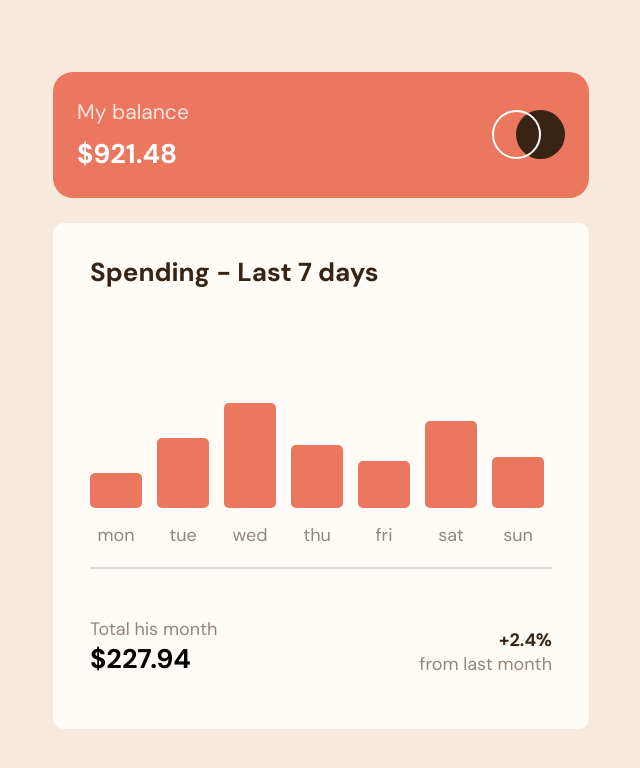
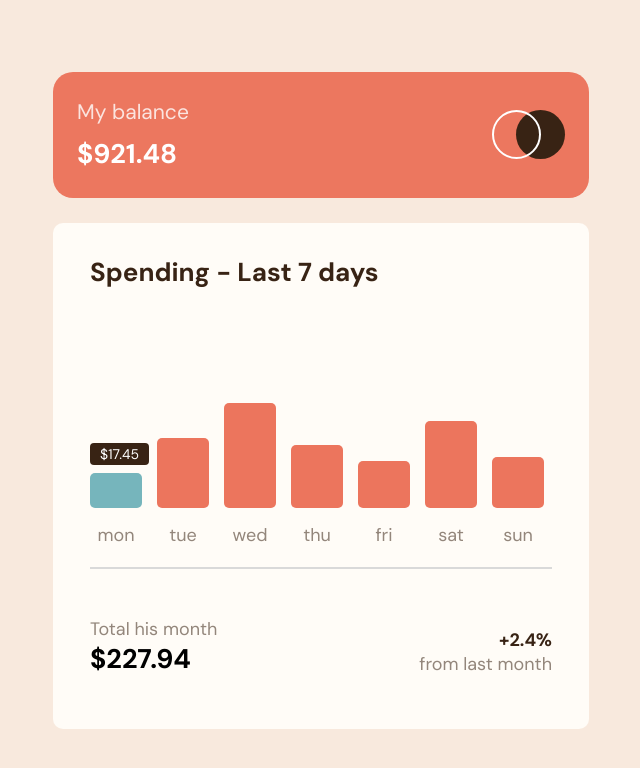
Before and after one commit to HHussHH/RTK_Reacut_Profit_Accounting, a React (Create React App) app: page / in a window 1280 px wide. Both pictures are taken after a click on the element 515 px from the left and 490 px from the top of the page. Shown: the top 768 px of the page, without its empty margins (399-1039 px from the left). Built offline with nearby package versions, Linux system fonts and the light colour scheme.

Commit message:
added toggle current day

```diff
--- a/src/components/CardItem.jsx
+++ b/src/components/CardItem.jsx
@@ -1,6 +1,8 @@
 import styled from "styled-components";
 import { CardFooter } from "./CardFooter";
-import { useSelector } from "react-redux";
+import { useSelector, useDispatch } from "react-redux";
+import { toggleDay } from "../fetures/days/days-slice";
+
 const CardItemUI = styled.div`
   width: 100%;
   height: 506px;
@@ -41,10 +43,10 @@ const CardItemColumn = styled.div`
   width: 52px;
   max-height: 150px;
   background-color: var(--colors-red);
-
+  margin-top: 2px;
   border-radius: 5px;
   margin-bottom: 15px;
-
+  position: relative;
   cursor: pointer;
 
   &:hover {
@@ -52,18 +54,41 @@ const CardItemColumn = styled.div`
   }
 `;
 
+const CardAmountInfo = styled.div`
+  color: #fff;
+  font-size: 14px;
+  padding: 2px 10px;
+  border-radius: 4px;
+  position: absolute;
+  top: -30px;
+  font-weight: var(--fw-normal);
+  background-color: var(--colors-darkBrown);
+`;
+
 export const CardItem = () => {
+  const dispatch = useDispatch();
   const days = useSelector((state) => state.daysReducer);
 
-  console.log(days);
   return (
     <CardItemUI>
       <CardItemTitile>Spending - Last {days.length} days</CardItemTitile>
       <CardItemStatistics>
         {days.map((day) => {
           return (
-            <CardItemSystem key={day.day}>
-              <CardItemColumn style={{ height: `${day.amount * 2}px` }} />
+            <CardItemSystem
+              key={day.day}
+              onClick={() => dispatch(toggleDay(day.day))}
+            >
+              <CardItemColumn
+                style={{
+                  height: `${day.amount * 2}px`,
+                  backgroundColor: day.isActive ? "#76B5BC" : "#EC755D",
+                }}
+              >
+                {day.isActive ? (
+                  <CardAmountInfo>${day.amount}</CardAmountInfo>
+                ) : null}
+              </CardItemColumn>
               <p>{day.day}</p>
             </CardItemSystem>
           );
--- a/src/fetures/days/days-slice.js
+++ b/src/fetures/days/days-slice.js
@@ -9,8 +9,19 @@ const daysSlice = createSlice({
         state.push(action.payload);
       },
     },
+    toggleDay: (state, action) => {
+      const id = action.payload;
+      state.map((day) => {
+        if (day.isActive === true) {
+          return (day.isActive = false);
+        }
+        return day;
+      });
+      const dayActive = state.find((day) => day.day === id);
+      dayActive.isActive = !dayActive.isActive;
+    },
   },
 });
 
-export const { addInfo } = daysSlice.actions;
+export const { addInfo, toggleDay } = daysSlice.actions;
 export const daysReducer = daysSlice.reducer;
```
